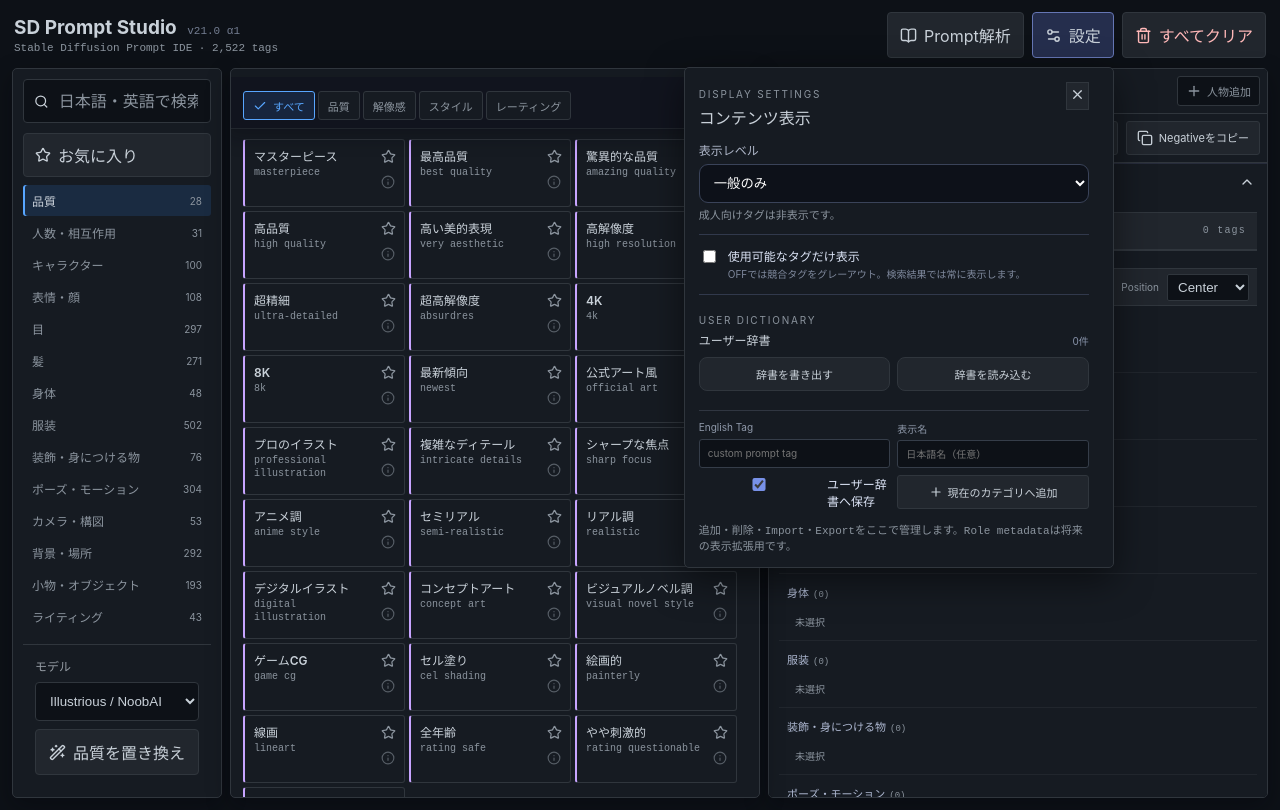
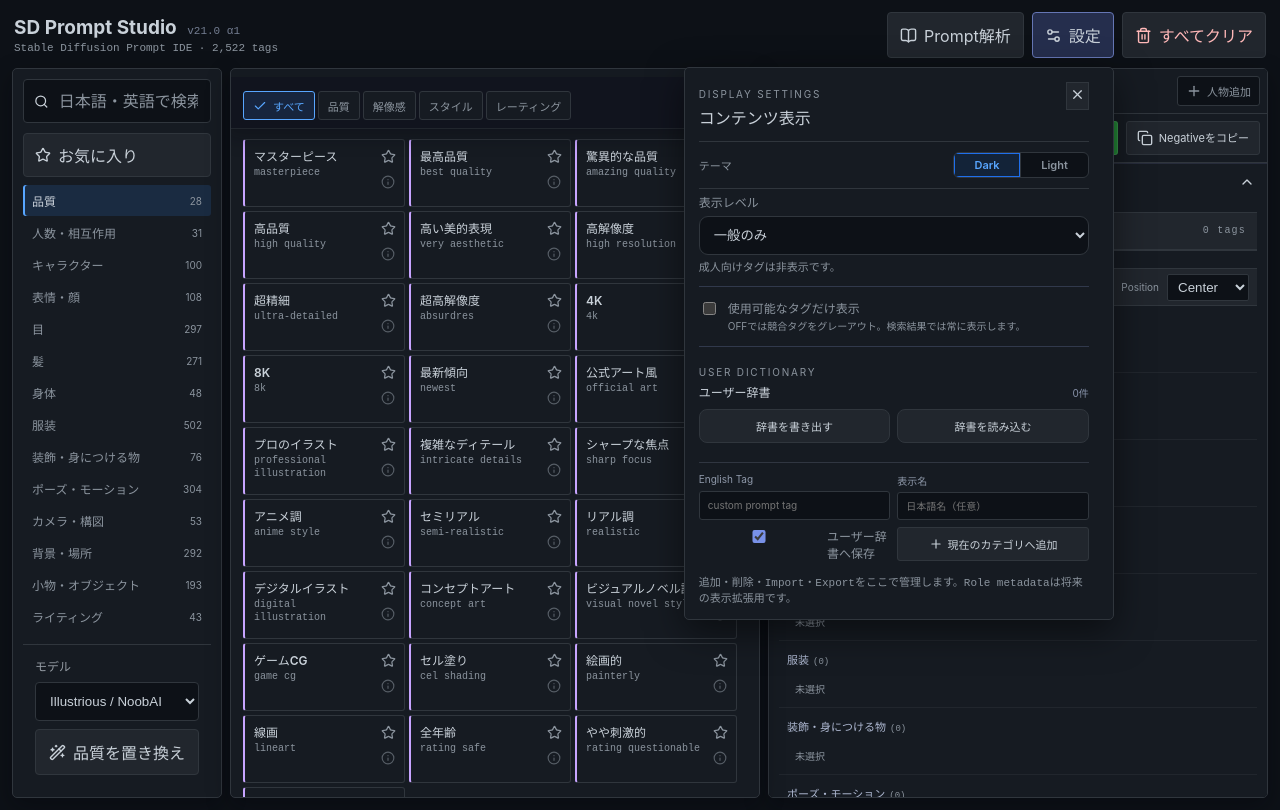
Before and after one commit to whatrune/sd-prompt-studio, a React (Vite) app: page / in a window 1280 px wide. Both pictures are taken after a click on the button "設定". Built offline with nearby package versions, Linux system fonts and the light colour scheme; the HTML template or start-up script is replaced by a standard one.

Commit message:
feat(ui): add Light theme and copy action hierarchy

```diff
--- a/src/App.tsx
+++ b/src/App.tsx
@@ -1,4 +1,4 @@
-import { useMemo, useRef, useState } from 'react'
+import { useLayoutEffect, useMemo, useRef, useState } from 'react'
 import { AlertTriangle, Ban, BookOpen, Check, ChevronDown, ChevronRight, ChevronUp, Copy, Info, Plus, RotateCcw, Search, Settings2, Sparkles, Star, Trash2, WandSparkles, X } from 'lucide-react'
 import { categoryLabels, categoryOrder, subcategoryOrder, TAG_COUNT, tags, type ContentRating, type PromptTag } from './data/tags'
 import { ADULT_TAG_COUNT, adultTags } from './data/adultTags'
@@ -66,6 +66,16 @@ async function copyText(text: string): Promise<boolean> {
 }
 
 const RATING_RANK: Record<ContentRating, number> = { general: 0, suggestive: 1, adult: 2 }
+type Theme = 'dark' | 'light'
+function getInitialTheme(): Theme {
+  if (typeof window === 'undefined') return 'dark'
+  try {
+    const stored = window.localStorage.getItem('sd-prompt-studio-theme')
+    return stored === 'light' || stored === 'dark' ? stored : 'dark'
+  } catch {
+    return 'dark'
+  }
+}
 const MINOR_MARKERS = ['child','children','young child','elementary school student','middle school student','underage','minor','preteen','teenage','loli','shota']
 function hasMinorMarker(items: SelectedTag[]) { return items.some(t => MINOR_MARKERS.some(marker => t.prompt.toLowerCase().includes(marker))) }
 function hasAdultTag(items: SelectedTag[]) { return items.some(t => t.rating === 'adult') }
@@ -112,9 +122,12 @@ export default function App() {
   const [category, setCategory] = useState('quality')
   const [subcategory, setSubcategory] = useState('すべて')
   const [settingsOpen, setSettingsOpen] = useState(false)
+  const [theme, setTheme] = useState<Theme>(getInitialTheme)
   const [query, setQuery] = useState('')
   const [favoritesOnly, setFavoritesOnly] = useState(false)
-  const [copied, setCopied] = useState(false)
+  const [copiedPositive, setCopiedPositive] = useState(false)
+  const [copiedNegative, setCopiedNegative] = useState(false)
+  const [copiedFinal, setCopiedFinal] = useState(false)
   const [inspectedTag, setInspectedTag] = useState<PromptTag | null>(null)
   const [analyzerOpen, setAnalyzerOpen] = useState(false)
   const [analyzerText, setAnalyzerText] = useState('')
@@ -148,6 +161,11 @@ export default function App() {
   const [viewContextId, setViewContextId] = useState<string>(() => store.activeLayer === 'scene' ? 'overview' : store.activeBlockId)
   const activeSubject = store.blocks.find(b => b.id === store.activeBlockId)!
   const active = store.activeLayer === 'scene' ? { id: 'scene', name: 'Scene', tags: store.sceneTags } : { ...activeSubject, tags: [...store.sceneTags, ...activeSubject.tags] }
+
+  useLayoutEffect(() => {
+    document.documentElement.dataset.theme = theme
+    try { window.localStorage.setItem('sd-prompt-studio-theme', theme) } catch { /* Keep the in-memory theme when storage is unavailable. */ }
+  }, [theme])
 
   const subcategories = useMemo(() => subcategoryOrder[category] ?? [], [category])
   const dictionaryTags = useMemo(() => [...tags, ...adultTags, ...store.userTags], [store.userTags])
@@ -190,11 +208,20 @@ export default function App() {
     const selected = store.blocks.find(block => block.id === viewContextId) ?? store.blocks[0]
     return selected ? [commonSection, subjectSection(selected)] : [commonSection]
   }, [locale, store.blocks, store.sceneTags, viewContextId])
-  async function copyPrompt() {
+  async function copyPrompt(target: 'actions' | 'final' = 'actions') {
     const success = await copyText(prompt)
     if (!success) { alert('コピーできませんでした。テキストを選択して手動でコピーしてください。'); return }
+    const setCopied = target === 'actions' ? setCopiedPositive : setCopiedFinal
     setCopied(true)
     setTimeout(() => setCopied(false), 1400)
+  }
+  async function copyNegativePrompt(showFeedback = true) {
+    const success = await copyText(store.negative)
+    if (!success) { alert('コピーできませんでした。テキストを選択して手動でコピーしてください。'); return }
+    if (showFeedback) {
+      setCopiedNegative(true)
+      setTimeout(() => setCopiedNegative(false), 1400)
+    }
   }
   function setContextTarget(targetId:string){
     setViewContextId(targetId)
@@ -302,6 +329,7 @@ export default function App() {
           </button>
           {settingsOpen&&<div className="settings-popover">
             <div className="settings-popover-head"><div><span className="eyebrow">DISPLAY SETTINGS</span><strong>コンテンツ表示</strong></div><button onClick={()=>setSettingsOpen(false)}><X size={15}/></button></div>
+            <div className="theme-setting"><span>テーマ</span><div className="theme-segment" role="group" aria-label="Display theme"><button type="button" aria-pressed={theme==='dark'} className={theme==='dark'?'active':''} onClick={()=>setTheme('dark')}>Dark</button><button type="button" aria-pressed={theme==='light'} className={theme==='light'?'active':''} onClick={()=>setTheme('light')}>Light</button></div></div>
             <label className="settings-field">表示レベル
               <select value={store.contentLevel} onChange={e=>changeContentLevel(e.target.value as ContentRating)}>
                 <option value="general">一般のみ</option>
@@ -371,7 +399,7 @@ export default function App() {
 
       <aside className="preview panel">
         <div className="block-tabs"><button className={viewContextId==='overview'?'active':''} onClick={()=>setContextTarget('overview')}>{t('overview',locale)}</button>{store.blocks.map(b=><button key={b.id} className={viewContextId===b.id?'active':''} onClick={()=>setContextTarget(b.id)}>{getCategoryLabel('character',locale)} {b.subjectNumber??1}{store.blocks.length>1&&<X size={13} onClick={e=>{e.stopPropagation();if(viewContextId===b.id)setContextTarget('overview');store.removeBlock(b.id)}}/>}</button>)}<button className="add-block" onClick={store.addBlock}><Plus size={16}/>{t('addSubject',locale)}</button></div>
-        <section className="prompt-actions"><strong>Prompt Actions</strong><button onClick={copyPrompt}><Copy size={16}/>{copied?'コピー済み':'Positiveをコピー'}</button><button onClick={async()=>{const ok=await copyText(store.negative);if(ok){setCopied(true);setTimeout(()=>setCopied(false),1400)}}}><Copy size={16}/>{copied?'コピー済み':'Negativeをコピー'}</button></section>
+        <section className="prompt-actions"><strong>Prompt Actions</strong><button className="copy-positive" onClick={()=>copyPrompt('actions')}>{copiedPositive?<Check size={16}/>:<Copy size={16}/>}<span>{copiedPositive?'コピー済み':'Positiveをコピー'}</span></button><button className="copy-negative" onClick={()=>copyNegativePrompt(true)}>{copiedNegative?<Check size={16}/>:<Copy size={16}/>}<span>{copiedNegative?'コピー済み':'Negativeをコピー'}</span></button></section>
         <section className={`preview-section ${selectedCollapsed?'collapsed':''}`}>
           <button className="preview-section-toggle" onClick={()=>setSelectedCollapsed(v=>!v)} aria-expanded={!selectedCollapsed}>
             <span>{t('promptContext',locale)}</span>{selectedCollapsed?<ChevronDown size={16}/>:<ChevronUp size={16}/>}
@@ -410,11 +438,11 @@ export default function App() {
           {!expansionCollapsed&&<div className="preview-section-content expansion-entities"><small>{expansion.strategy} / {expansion.scene.subject_count} subject(s)</small>{expansion.characters.map(character=><section key={character.id}><strong>{character.name} · {character.position}</strong><pre>{character.output}</pre></section>)}</div>}
         </section>
         <section className={`preview-section output-box ${promptCollapsed?'collapsed':''}`}>
-          <div className="output-head"><button className="preview-section-toggle inline" onClick={()=>setPromptCollapsed(v=>!v)} aria-expanded={!promptCollapsed}><span>Final Prompt</span>{promptCollapsed?<ChevronDown size={16}/>:<ChevronUp size={16}/>}</button><button onClick={copyPrompt}><Copy size={16}/>{copied?'コピー済み':'コピー'}</button></div>
+          <div className="output-head"><button className="preview-section-toggle inline" onClick={()=>setPromptCollapsed(v=>!v)} aria-expanded={!promptCollapsed}><span>Final Prompt</span>{promptCollapsed?<ChevronDown size={16}/>:<ChevronUp size={16}/>}</button><button onClick={()=>copyPrompt('final')}>{copiedFinal?<Check size={16}/>:<Copy size={16}/>}<span>{copiedFinal?'コピー済み':'コピー'}</span></button></div>
           {!promptCollapsed&&<textarea readOnly value={prompt}/>}
         </section>
         <section className={`preview-section output-box negative ${negativeCollapsed?'collapsed':''}`}>
-          <div className="output-head"><button className="preview-section-toggle inline" onClick={()=>setNegativeCollapsed(v=>!v)} aria-expanded={!negativeCollapsed}><span>Negative Prompt</span>{negativeCollapsed?<ChevronDown size={16}/>:<ChevronUp size={16}/>}</button><div><button onClick={store.resetNegative}><RotateCcw size={15}/>初期値</button><button onClick={async()=>{ const success = await copyText(store.negative); if (!success) alert('コピーできませんでした。テキストを選択して手動でコピーしてください。') }}><Copy size={16}/>コピー</button></div></div>
+          <div className="output-head"><button className="preview-section-toggle inline" onClick={()=>setNegativeCollapsed(v=>!v)} aria-expanded={!negativeCollapsed}><span>Negative Prompt</span>{negativeCollapsed?<ChevronDown size={16}/>:<ChevronUp size={16}/>}</button><div><button onClick={store.resetNegative}><RotateCcw size={15}/>初期値</button><button onClick={()=>copyNegativePrompt(false)}><Copy size={16}/>コピー</button></div></div>
           {!negativeCollapsed&&<textarea value={store.negative} onChange={e=>store.setNegative(e.target.value)} />}
         </section>
       </aside>
--- a/src/styles.css
+++ b/src/styles.css
@@ -13,13 +13,46 @@
   --accent-muted: #1f6feb;
   --accent-soft: rgba(56, 139, 253, .14);
   --danger: #f85149;
+  --panel-shadow: 0 8px 24px rgba(1,4,9,.32);
+  --modal-backdrop: rgba(1,4,9,.72);
+  --warning-border: #9e6a03;
+  --warning-bg: rgba(187,128,9,.14);
+  --copy-primary-bg: #238636;
+  --copy-primary-bg-hover: #2ea043;
+  --copy-primary-border: rgba(240,246,252,.10);
+  --copy-primary-text: #ffffff;
   --surface: var(--bg-secondary);
   --surface-2: var(--bg-tertiary);
   --line: var(--border);
   --muted: var(--text-secondary);
   color: var(--text-primary);
   background: var(--bg-primary);
+  color-scheme: dark;
   font-synthesis: none;
+}
+[data-theme="light"] {
+  --bg-primary: #f6f8fa;
+  --bg-secondary: #ffffff;
+  --bg-tertiary: #f6f8fa;
+  --bg-hover: #f3f4f6;
+  --border: #d0d7de;
+  --border-muted: #d8dee4;
+  --border-hover: #8c959f;
+  --text-primary: #1f2328;
+  --text-secondary: #656d76;
+  --accent: #0969da;
+  --accent-muted: #0969da;
+  --accent-soft: rgba(9,105,218,.10);
+  --danger: #cf222e;
+  --panel-shadow: 0 8px 24px rgba(140,149,159,.20);
+  --modal-backdrop: rgba(31,35,40,.45);
+  --warning-border: #bf8700;
+  --warning-bg: rgba(191,135,0,.10);
+  --copy-primary-bg: #1f883d;
+  --copy-primary-bg-hover: #1a7f37;
+  --copy-primary-border: rgba(31,35,40,.15);
+  --copy-primary-text: #ffffff;
+  color-scheme: light;
 }
 * { box-sizing: border-box; }
 body { margin: 0; min-width: 1180px; min-height: 100vh; background: radial-gradient(circle at top left, #1b2030 0, #0c0e14 40%); }
@@ -656,7 +689,7 @@ body{background:#0b0d11}
 body{background:var(--bg-primary);color:var(--text-primary)}
 .app-shell{background:var(--bg-primary)}
 .topbar p,.eyebrow,.panel-title small{color:var(--text-secondary)}
-.panel{border-color:var(--border);background:var(--bg-secondary);box-shadow:0 8px 24px rgba(1,4,9,.32)}
+.panel{border-color:var(--border);background:var(--bg-secondary);box-shadow:var(--panel-shadow)}
 .search-box{border-color:var(--border);background:var(--bg-primary)}
 .search-box input,.settings-custom-form input,textarea{color:var(--text-primary);background:var(--bg-primary)}
 .search-box input::placeholder,textarea::placeholder{color:var(--text-secondary)}
@@ -710,3 +743,30 @@ body{background:var(--bg-primary);color:var(--text-primary)}
 .selected-layer-toggle .section-chevron{flex:0 0 auto;color:var(--text-secondary)}
 .selected-layer-toggle .section-tag-count{margin-left:auto;color:var(--text-secondary);font-size:10px;font-weight:400;white-space:nowrap}
 .selected-layer-content{display:block}
+
+/* v23: persisted Light theme and Prompt Actions hierarchy */
+.theme-setting{display:flex;align-items:center;justify-content:space-between;gap:12px;margin:10px 0 4px;padding:10px 0;border-top:1px solid var(--border);border-bottom:1px solid var(--border);color:var(--text-secondary);font-size:11px;font-weight:600}
+.theme-segment{display:inline-flex;min-width:136px;border:1px solid var(--border);border-radius:6px;overflow:hidden;background:var(--bg-primary)}
+.theme-segment button{flex:1;border:0!important;border-right:1px solid var(--border)!important;border-radius:0!important;background:transparent!important;color:var(--text-secondary)!important;padding:5px 10px!important}
+.theme-segment button:last-child{border-right:0!important}
+.theme-segment button:hover{background:var(--bg-hover)!important;color:var(--text-primary)!important}
+.theme-segment button.active,.theme-segment button[aria-pressed="true"]{background:var(--accent-soft)!important;color:var(--accent)!important;box-shadow:inset 0 0 0 1px var(--accent-muted)}
+.theme-segment button:focus-visible,.prompt-actions button:focus-visible{position:relative;z-index:1;outline:2px solid var(--accent);outline-offset:2px}
+.prompt-actions .copy-positive{border-color:var(--copy-primary-border)!important;background:var(--copy-primary-bg)!important;color:var(--copy-primary-text)!important}
+.prompt-actions .copy-positive:hover{border-color:var(--copy-primary-border)!important;background:var(--copy-primary-bg-hover)!important;color:var(--copy-primary-text)!important}
+.prompt-actions .copy-negative{border-color:var(--border)!important;background:var(--bg-tertiary)!important;color:var(--text-primary)!important}
+.prompt-actions .copy-negative:hover{border-color:var(--border-hover)!important;background:var(--bg-hover)!important}
+.prompt-actions .copy-positive span,.prompt-actions .copy-negative span{white-space:nowrap}
+.modal-backdrop{background:var(--modal-backdrop)}
+.settings-field,.settings-popover p,.settings-toggle b,.settings-toggle small,.settings-popover-head>button{color:var(--text-secondary)}
+.settings-field select,.settings-custom-form input{border-color:var(--border);background:var(--bg-primary);color:var(--text-primary)}
+.composer-box,.composer-preview,.smart-filter-bar{border-color:var(--border);background:var(--bg-primary);color:var(--text-primary)}
+.composer-box p,.composer-grid label,.smart-filter-bar{color:var(--text-secondary)}
+.warning-box,.content-rating-box{border-color:var(--warning-border);background:var(--warning-bg)}
+.content-rating-box label,.content-rating-box small{color:var(--text-secondary)}
+[data-theme="light"] .favorite-filter.active{border-color:#bf8700;background:rgba(191,135,0,.10);color:#9a6700}
+[data-theme="light"] .tag-card.unavailable,[data-theme="light"] .tag-card.warning{background:var(--bg-tertiary)}
+[data-theme="light"] .conflict-badge{background:#ffebe9;color:#cf222e!important}
+[data-theme="light"] .warning-badge{background:#fff8c5;color:#9a6700!important}
+[data-theme="light"] .selected-outline .selected-chip .chip-remove:hover{background:#ffebe9;color:#cf222e}
+[data-theme="light"] .settings-popover::before{border-color:var(--border);background:var(--bg-secondary)}
```
